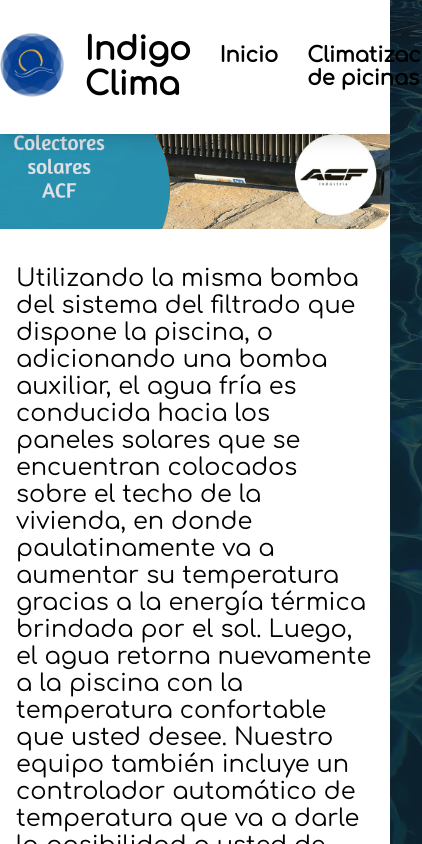
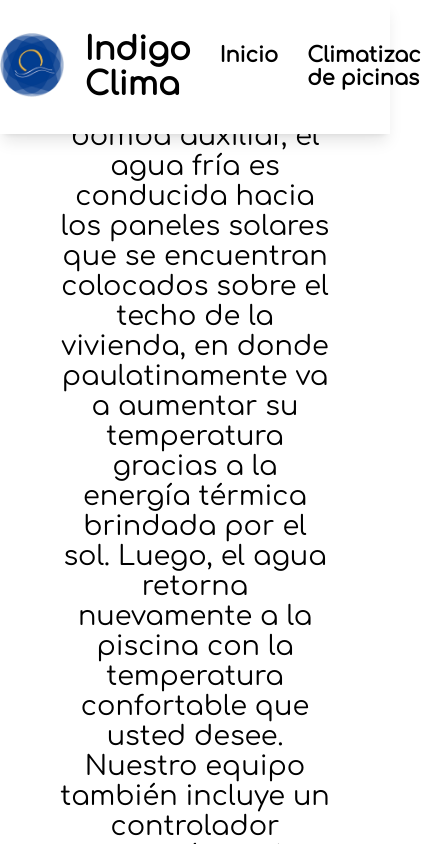
Before and after one commit to felipendelicia/indigoclima-web, a React (Create React App) app: page / in a window 390 px wide. Both pictures are taken after a click on the item "Climatizacion de picinas". Shown: the top 844 px of the page, 422 px wide, since content can reach past the window. Built offline with nearby package versions, Linux system fonts and the light colour scheme; the HTML template or start-up script is replaced by a standard one.

Commit message:
feat: mejore the mobile experience PRODUCTS component

```diff
--- a/src/components/Products/Products.css
+++ b/src/components/Products/Products.css
@@ -1,3 +1,9 @@
+.product-button a{
+    color: #ffffff;
+    font-weight: bold;
+    font-size: 1.2em;
+}
+
 .products-container{
     height: 100vh;
     background-color: #fff;
@@ -8,9 +14,14 @@
 }
 
 .product-img{
-    width: 50vh;
+    width: 34vh;
     border-radius: 5%;
     margin-bottom: 2em;
+}
+
+.product{
+    display: inline-block;
+    text-align: center;
 }
 
 .product-img-container{
@@ -22,18 +33,18 @@
     background-color: #25D366;
     display: inline-block;
     padding: 0.4em 1em;
-    border-radius: 5%;
     font-weight: bold;
 }
 
 .product-button-description{
     padding: 0 2em;
-    font-size: 1.5em;
+    font-size: 1.7em;
 }
 
 @media (min-width: 1000px){
     .product{
-        display: flex
+        display: flex;
+        text-align: inherit
     }
     .product-img{
         width: 50vh;
```
